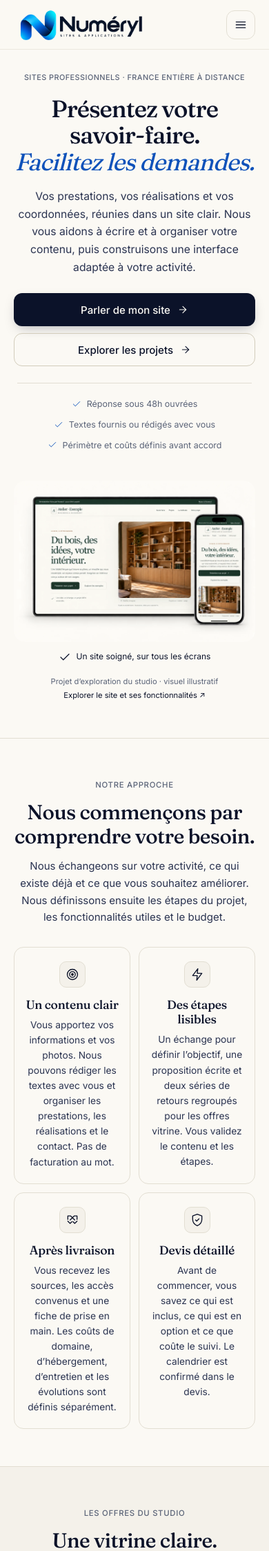
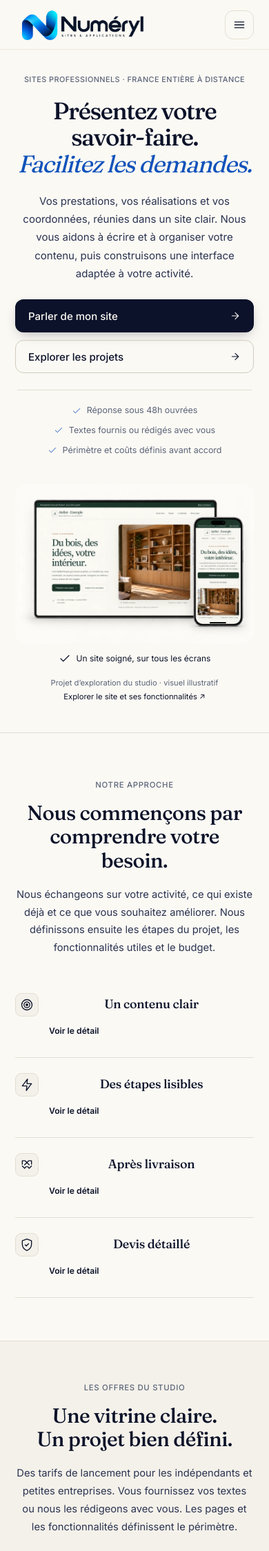
Before and after one commit to AstonDiv1/YC, a Flask app: page / in a window 390 px wide. Shown: the top 2249 px of the page at 69% size. Run offline with Flask 3, Linux system fonts and the light colour scheme.

Commit message:
Improve mobile reading and guided-request presentation

```diff
--- /dev/null
+++ b/GITH/static/css/mobile-editorial.css
@@ -0,0 +1,65 @@
+/* Brand-preserving layout refinement. Text remains in the document.
+   Native details retain keyboard, screen-reader and no-script access. */
+.mobile-detail{min-width:0}
+.mobile-detail>summary{display:none}
+.mobile-detail-body>p{margin-top:0}
+@media(min-width:1024px){.hero h1{font-size:clamp(2.6rem,3.3vw,3.1rem);line-height:1.12;letter-spacing:-.035em}}
+.founder h4{letter-spacing:.08em;font-size:1rem}
+.client-use-case{max-width:1200px;margin:24px auto 80px;padding:38px 40px;display:grid;grid-template-columns:1.3fr 1fr;gap:32px;align-items:center;background:var(--accent-soft);border-radius:20px;color:var(--ink)}
+.client-use-case h2{font-size:clamp(1.65rem,3vw,2.35rem);line-height:1.2;margin:0 0 15px}
+.client-use-case p{font-size:.92rem;line-height:1.75;color:var(--ink-soft);max-width:61ch}
+.client-use-case small{display:block;margin-top:15px;font-size:.78rem;line-height:1.65;color:var(--ink-soft)}
+.client-use-case .btn{justify-self:end;white-space:nowrap}
+@media(max-width:767px){
+  .container{padding-left:22px;padding-right:22px}
+  .section{padding-top:62px;padding-bottom:62px}
+  .section-head{gap:20px;margin-bottom:30px}
+  .section-head .side{font-size:.92rem;line-height:1.75;max-width:100%}
+  .hero{padding-top:35px;padding-bottom:42px}
+  .hero h1{font-size:clamp(2rem,8.9vw,3rem);line-height:1.1;letter-spacing:-.04em}
+  .hero .lead{font-size:.94rem;line-height:1.75;margin-top:22px}
+  .hero-actions{display:grid;gap:11px;margin-top:24px}
+  .hero-actions .btn{width:100%;justify-content:space-between;padding:15px 18px}
+  .hero-meta{display:grid;gap:10px;margin-top:24px;font-size:.76rem;line-height:1.5}
+  .proposal-visual{margin-top:10px}
+  .proposal-caption{font-size:.72rem;line-height:1.65}
+  .pillars,.process{display:grid;grid-template-columns:1fr;gap:0}
+  .pillar,.step{padding:23px 0;position:relative;border:0;border-bottom:1px solid var(--line);border-radius:0;background:transparent;box-shadow:none;min-height:0}
+  .pillar .num,.svc .index{display:none}
+  .pillar .icon-pill,.step .icon-pill{width:34px;height:34px;position:absolute;top:22px;left:0;border-radius:9px}
+  .pillar h3,.step h3{font-size:1.12rem;margin:0 0 0 49px;padding:2px 0;line-height:1.4}
+  .pillar .mobile-detail,.step .mobile-detail{margin-left:49px}
+  .pillar p,.step p{font-size:.89rem;line-height:1.8}
+  .step .k{display:none}
+  .section-dark .step{border-color:rgba(244,241,234,.2)}
+  .services-grid{display:grid;grid-template-columns:1fr;gap:20px}
+  .svc{padding:25px 23px;min-height:0;border-radius:16px}
+  .svc .icon-pill{display:none}
+  .svc .offer-kicker{font-size:.64rem;margin-bottom:13px;letter-spacing:.07em}
+  .svc h3{font-size:1.5rem;margin-top:0}
+  .svc .desc{font-size:.9rem;line-height:1.8;margin-top:12px;margin-bottom:0}
+  .svc .foot{margin-top:20px;gap:15px;padding-top:20px;align-items:flex-start}
+  .svc .price{font-size:1.65rem;line-height:1.2}
+  .svc .price small{font-size:.68rem;line-height:1.7;margin-top:7px}
+  .svc .foot .link{font-size:.77rem;min-height:38px;text-align:left}
+  .svc ul{margin-top:10px}.svc li{font-size:.84rem;line-height:1.7}
+  .offer-running-costs{padding:22px 19px;gap:12px}.offer-running-costs p{font-size:.82rem;line-height:1.8}
+  .demo-banner{padding:25px 22px;gap:25px}.demo-banner p{font-size:.88rem;line-height:1.8}
+  .workflow-grid{gap:18px}.workflow-card{padding:25px 23px;border-radius:16px}.workflow-card h3{font-size:1.4rem}.workflow-card p{font-size:.89rem;line-height:1.8}
+  #histoire p{font-size:.9rem;line-height:1.85}.histoire{gap:32px}.founders{gap:20px}.founder{padding:0}.founder h4{font-size:.91rem}.founder small{font-size:.72rem;line-height:1.65}.founder .avatar{width:42px;height:42px;border-radius:12px}
+  .mobile-detail>summary{display:flex;align-items:center;justify-content:space-between;gap:16px;list-style:none;cursor:pointer;font-size:.76rem;line-height:1.6;font-weight:600;padding:14px 0 5px;color:inherit;min-height:40px}
+  .mobile-detail>summary::-webkit-details-marker{display:none}
+  .mobile-detail>summary:after{content:'+';font-family:var(--font-body);font-size:19px;font-weight:400;line-height:1}
+  .mobile-detail[open]>summary:after{content:'−'}
+  .mobile-detail-body{padding-top:14px}
+  .mobile-detail-body>p:last-child{margin-bottom:0}
+  .mobile-detail>summary:focus-visible{outline:2px solid currentColor;outline-offset:5px;border-radius:3px}
+  .portfolio-page .portfolio-intro{padding-top:35px;padding-bottom:35px}.portfolio-page .portfolio-intro h1{font-size:clamp(2rem,9vw,3rem);line-height:1.1}.portfolio-page .portfolio-intro>p:not(.eyebrow){font-size:.92rem;line-height:1.8}
+  .portfolio-page .portfolio-disclosure{font-size:.76rem;line-height:1.8;padding:14px 16px;margin-top:22px}
+  .portfolio-toolbar{flex-wrap:wrap;gap:15px}.portfolio-filters{display:flex;flex-wrap:wrap;gap:7px}.portfolio-filters button{font-size:.73rem;min-height:40px;padding:9px 12px}
+  .portfolio-card{border-radius:16px}.portfolio-card ul{font-size:.85rem}.portfolio-card p{font-size:.89rem;line-height:1.8}.portfolio-card .mobile-detail{margin-top:3px}.portfolio-card .mobile-detail-body{padding-top:0}
+  .portfolio-depth,.portfolio-method{gap:16px}.portfolio-depth article,.portfolio-method article{padding:24px}.portfolio-depth p,.portfolio-method p{font-size:.88rem;line-height:1.8}
+  .client-use-case{grid-template-columns:1fr;margin:20px 20px 55px;padding:28px 24px;gap:24px;border-radius:16px}.client-use-case .btn{justify-self:start;font-size:.79rem}.client-use-case p{font-size:.88rem}.client-use-case small{font-size:.73rem}
+  footer .footer-grid{gap:28px}footer .footer-brand p{font-size:.84rem;line-height:1.8}footer h4{font-size:.8rem}footer li{font-size:.8rem;line-height:1.8}
+}
+@media(prefers-reduced-motion:reduce){.mobile-detail{scroll-behavior:auto}}
--- /dev/null
+++ b/GITH/static/js/mobile-editorial.mjs
@@ -0,0 +1,37 @@
+/* Progressive disclosure: original text nodes are moved, never shortened.
+   Without JavaScript every original paragraph stays visible. */
+const media = matchMedia('(max-width: 767px)');
+const disclosures = [];
+function fold(parent, nodes, label) {
+  const content = nodes.filter(Boolean);
+  if (!content.length) return;
+  const details = document.createElement('details');
+  details.className = 'mobile-detail';
+  details.open = !media.matches;
+  const summary = document.createElement('summary');
+  summary.textContent = label;
+  const body = document.createElement('div');
+  body.className = 'mobile-detail-body';
+  content[0].before(details);
+  details.append(summary, body);
+  content.forEach(node => body.append(node));
+  disclosures.push(details);
+}
+document.querySelectorAll('.pillars .pillar, .process .step').forEach(card => {
+  fold(card, [...card.querySelectorAll(':scope > p')], 'Voir le détail');
+});
+document.querySelectorAll('.services-grid .svc').forEach(card => {
+  fold(card, [card.querySelector(':scope > ul')], 'Voir ce qui est inclus');
+});
+const story = document.querySelector('#histoire .histoire > div:first-child');
+if (story) fold(story, [...story.querySelectorAll(':scope > p')].slice(1), 'Notre façon de travailler');
+document.querySelectorAll('.portfolio-card').forEach(card => {
+  const list = card.querySelector('ul');
+  if (list) fold(list.parentElement, [list], 'Explorer les fonctionnalités');
+});
+document.querySelectorAll('.portfolio-depth article, .portfolio-method article').forEach(card => {
+  fold(card, [...card.querySelectorAll(':scope > p')], 'Voir le détail');
+});
+const sync = () => disclosures.forEach(details => { details.open = !media.matches; });
+media.addEventListener('change', sync);
+document.documentElement.classList.add('editorial-enhanced');
--- a/GITH/templates/index.html
+++ b/GITH/templates/index.html
@@ -24,7 +24,7 @@
 
 <link rel="stylesheet" href="/static/css/site.css?v=20261012-portfolio">
 <link rel="stylesheet" href="/static/css/commercial.css?v=20261013">
-<link rel="stylesheet" href="/static/demos/demo-motion.css"><script type="module">import {enhanceDisclosures} from "/static/demos/demo-motion.mjs";enhanceDisclosures(document.querySelector("#faq"));</script></head>
+<link rel="stylesheet" href="/static/demos/demo-motion.css"><script type="module">import {enhanceDisclosures} from "/static/demos/demo-motion.mjs";enhanceDisclosures(document.querySelector("#faq"));</script><link rel="stylesheet" href="/static/css/mobile-editorial.css?v=20261016"><script type="module" src="/static/js/mobile-editorial.mjs?v=20261016"></script></head>
 <body>
 
 <!-- ============= HEADER ============= -->
@@ -223,7 +223,7 @@
     <div class="reveal">
       <div class="eyebrow">Le studio</div>
       <h2 style="margin-top:14px;">Les fondateurs du studio.</h2>
-      <p style="margin-top:24px;">Numéryl est porté par Ilhan Yilmaz et Flavio Coret. Le studio associe développement, organisation du projet et suivi des échanges pour construire des sites professionnels et des outils web adaptés à votre activité.</p>
+      <p style="margin-top:24px;">Numéryl est porté par YILMAZ et CORET. Le studio associe développement, organisation du projet et suivi des échanges pour construire des sites professionnels et des outils web adaptés à votre activité.</p>
       <p>Nous nous adressons aux artisans, indépendants et petites entreprises qui souhaitent un site ou un outil adapté à leur activité. Le premier échange nous permet de voir ce dont vous avez besoin et si nous pouvons vous aider.</p>
       <p>Nous travaillons à distance partout en France. Les projets présentés dans le portfolio permettent d’examiner notre approche avant un premier échange.</p>
     </div>
@@ -231,14 +231,14 @@
       <div class="founder">
         <div class="avatar">Y</div>
         <div>
-          <h4>Ilhan Yilmaz</h4>
+          <h4>YILMAZ</h4>
           <small>Programmation & Gestion de Projet</small>
         </div>
       </div>
       <div class="founder">
         <div class="avatar">C</div>
         <div>
-          <h4>Flavio Coret</h4>
+          <h4>CORET</h4>
           <small>Gestion de la Clientèle & Administration</small>
         </div>
       </div>
--- a/GITH/templates/site-footer.html
+++ b/GITH/templates/site-footer.html
@@ -5,7 +5,7 @@
         <div class="brand" style="color: var(--paper);">
           {% with brand_inverse=true %}{% include 'brand-logo.html' %}{% endwith %}
         </div>
-        <p>Sites professionnels, contenu accompagné et outils web adaptés à votre activité. Le studio fondé par Ilhan Yilmaz et Flavio Coret.</p>
+        <p>Sites professionnels, contenu accompagné et outils web adaptés à votre activité. Le studio fondé par YILMAZ et CORET.</p>
       </div>
       <div>
         <h4>Navigation</h4>
```
Also changed, not shown: GITH/templates/portfolio.html (+1 -1 lines).
